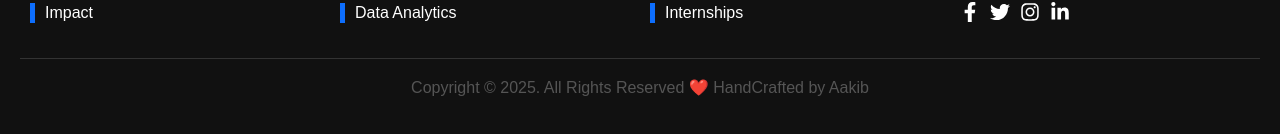
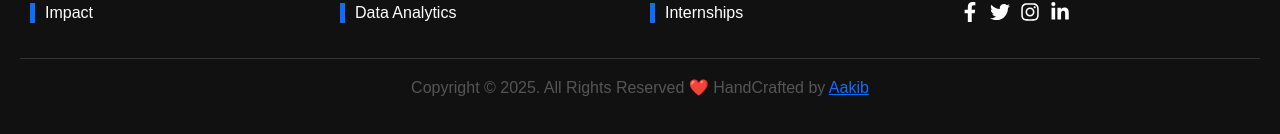
Before and after one commit to MDAAKIB626/Frontend-datalakshya, a React (Create React App) app: page / in a window 1280 px wide. Shown: the part 4365-4499 px from the top of the page. Built offline with nearby package versions, Linux system fonts and the light colour scheme.

Commit message:
Updated Home.css and Footer.js styling and layout

```diff
--- a/src/Components/Home.css
+++ b/src/Components/Home.css
@@ -375,12 +375,13 @@ h2.text-primary {
   }
 
   .course-card {
-    width: 180px;
+    width: 300px;
     margin: 0 6px;
   }
 
   .course-img {
     height: 100px;
+
   }
 
   .course-track {
--- a/src/Footer.js
+++ b/src/Footer.js
@@ -92,7 +92,13 @@ const Footer = () => {
 
       {/* Footer Bottom */}
       <div className="footer-bottom">
-        <p>Copyright © 2025. All Rights Reserved ❤️ HandCrafted by Aakib</p>
+        <p>Copyright © 2025. All Rights Reserved ❤️ HandCrafted by    <a
+              href="https://in.linkedin.com/in/md-aakib-hussain-8a4890301"
+              target="_blank"
+              rel="noopener noreferrer"
+            >
+           Aakib
+            </a></p>
       </div>
     </footer>
   );
```
